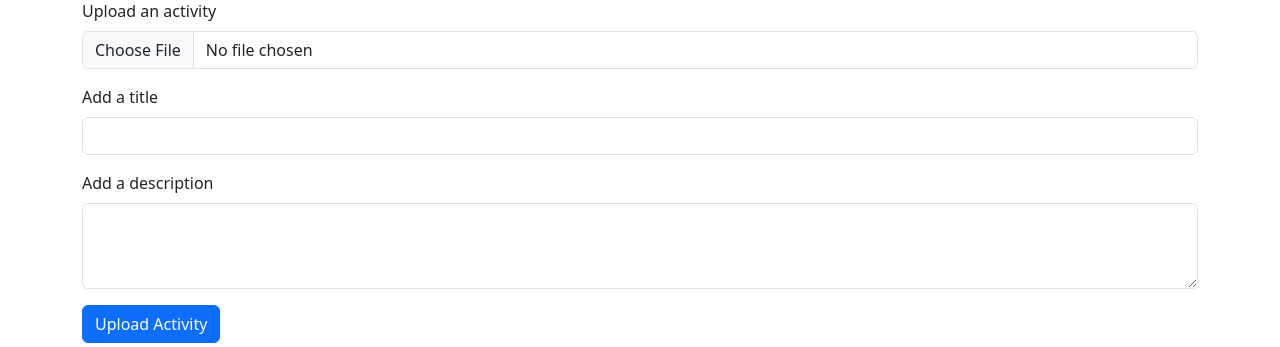
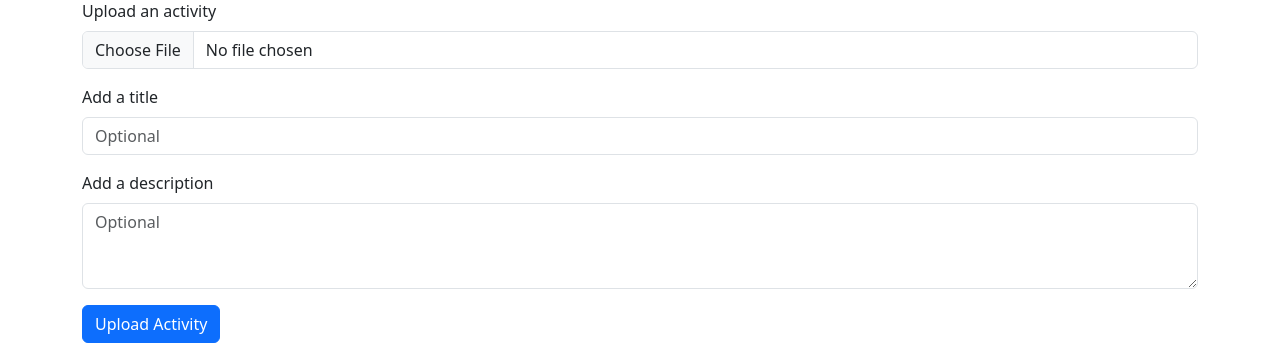
Before and after one commit to cristobalchumaceiro/track-app, a Flask app: page /upload in a window 1280 px wide. Shown: the part 107-454 px from the top of the page. Run offline with Flask 3, Linux system fonts and the light colour scheme; a user stored in the database is signed in.

```diff
--- a/templates/upload.html
+++ b/templates/upload.html
@@ -12,11 +12,11 @@
         </div>
         <div class="mb-3">
             <label for="name" class="form-label">Add a title</label>
-            <input type="text" class="form-control" id="name" name="name">
+            <input type="text" class="form-control" id="name" name="name" placeholder="Optional">
           </div>
           <div class="mb-3">
             <label for="description" class="form-label">Add a description</label>
-            <textarea class="form-control" id="description" name="description" rows="3"></textarea>
+            <textarea class="form-control" id="description" name="description" placeholder="Optional" rows="3"></textarea>
           </div>
         <button type="submit" class="btn btn-primary">Upload Activity</button>
     </form>
```
Also changed, not shown: README.md, trackapp.db, 7 other files.
